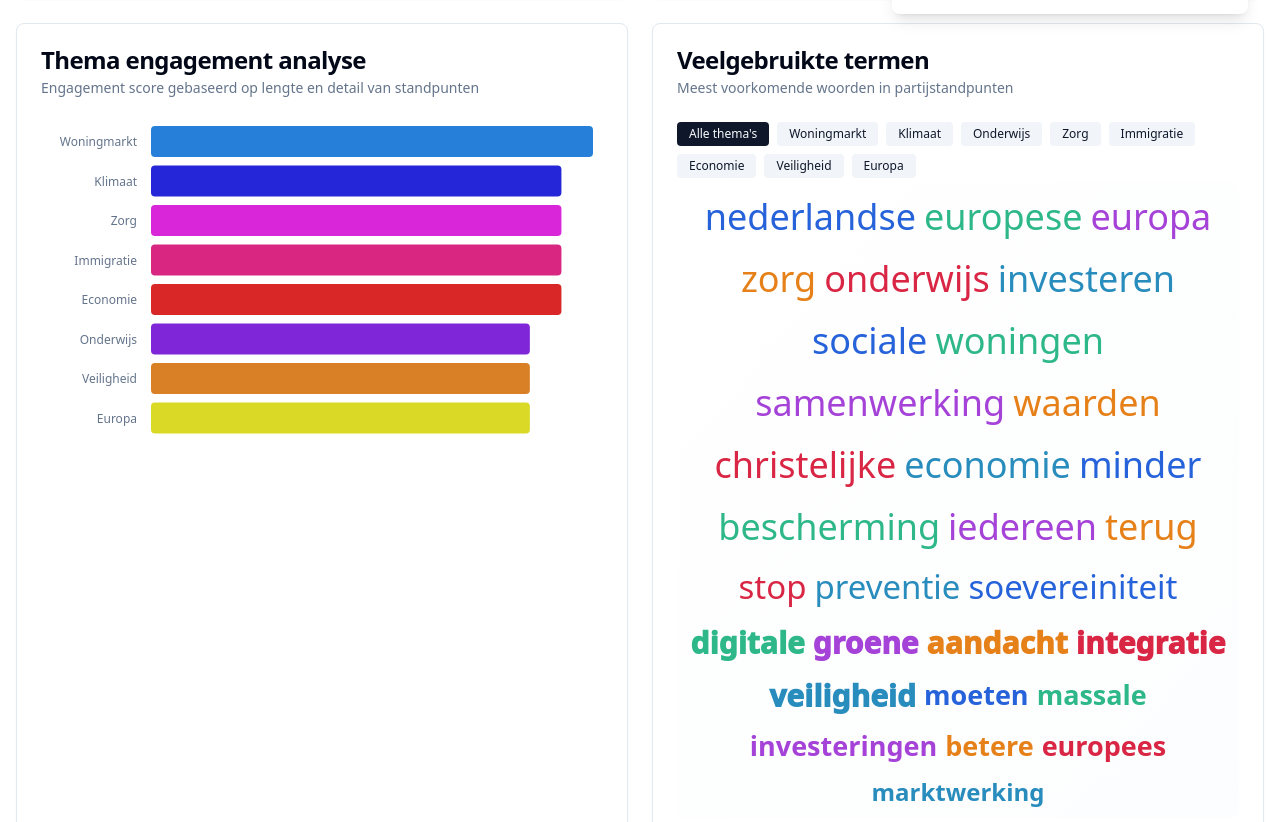
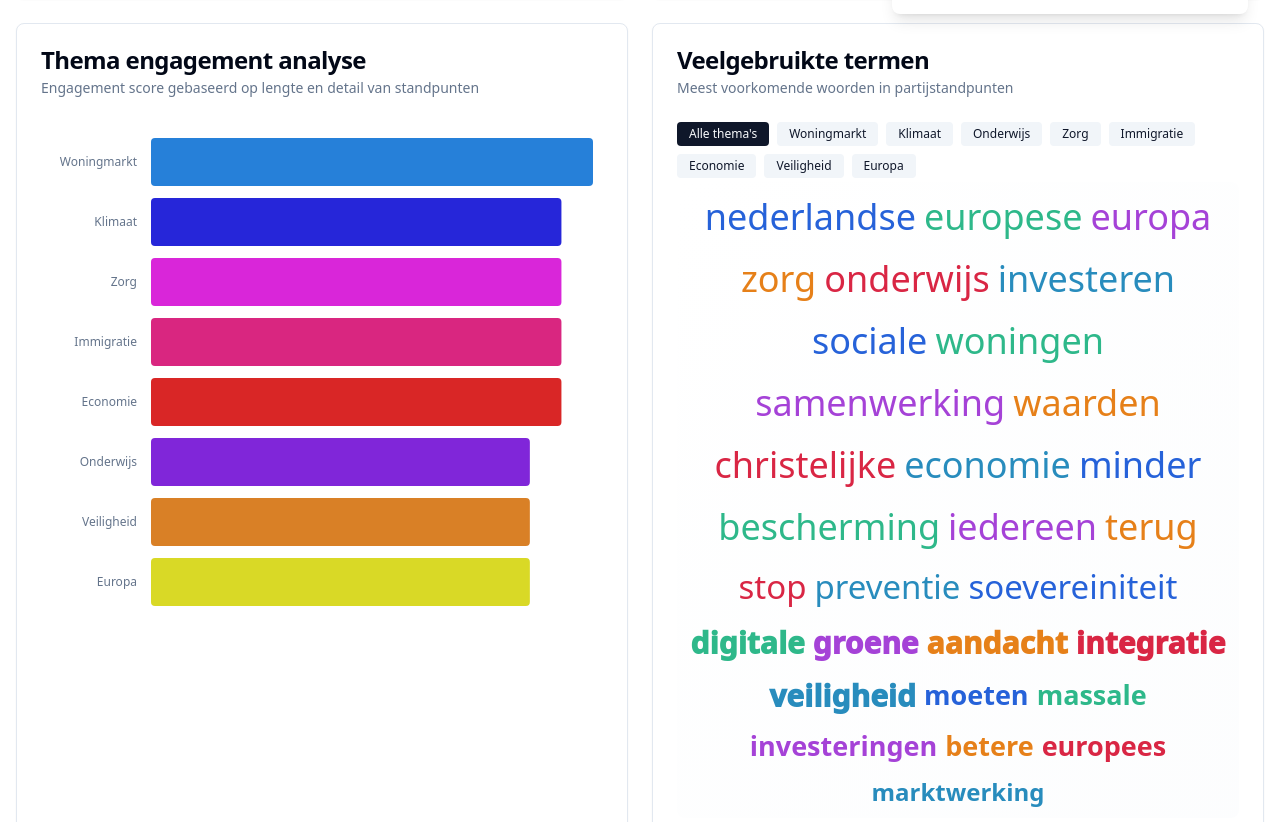
Before and after one commit to raoulcapello/demo-dashboard-react-typescript, a React (Vite) app: page /insights in a window 1280 px wide. Shown: the part 754-1576 px from the top of the page. Built offline with nearby package versions, Linux system fonts and the light colour scheme.

Commit message:
Fix: Whitespace and chart issues
Fixed excessive whitespace in the "Thema engagement analyse" BarChart by removing the aspect ratio and setting a dynamic height. Also, improved chart sizing and layout for better visual balance.

```diff
--- a/src/components/insights/BarChart.tsx
+++ b/src/components/insights/BarChart.tsx
@@ -33,7 +33,7 @@ export const BarChart = () => {
           <CardTitle>Thema engagement analyse</CardTitle>
           <CardDescription>Laden van gegevens...</CardDescription>
         </CardHeader>
-        <CardContent className="flex items-center justify-center h-[300px]">
+        <CardContent className="flex items-center justify-center h-[200px]">
           <div className="text-muted-foreground">Gegevens worden geladen...</div>
         </CardContent>
       </Card>
@@ -48,7 +48,7 @@ export const BarChart = () => {
           <CardTitle>Thema engagement analyse</CardTitle>
           <CardDescription>Er is een fout opgetreden bij het laden van gegevens</CardDescription>
         </CardHeader>
-        <CardContent className="flex items-center justify-center h-[300px]">
+        <CardContent className="flex items-center justify-center h-[200px]">
           <div className="text-muted-foreground">Kon gegevens niet laden</div>
         </CardContent>
       </Card>
@@ -86,12 +86,15 @@ export const BarChart = () => {
           <CardTitle>Thema engagement analyse</CardTitle>
           <CardDescription>Geen gegevens beschikbaar voor analyse</CardDescription>
         </CardHeader>
-        <CardContent className="flex items-center justify-center h-[300px]">
+        <CardContent className="flex items-center justify-center h-[200px]">
           <div className="text-muted-foreground">Geen engagement gegevens gevonden</div>
         </CardContent>
       </Card>
     );
   }
+
+  // Calculate dynamic height based on number of data items
+  const chartHeight = Math.max(300, chartData.length * 50 + 100);
 
   const chartConfig = {
     engagement: {
@@ -108,7 +111,8 @@ export const BarChart = () => {
         </CardDescription>
       </CardHeader>
       <CardContent>
-        <ChartContainer config={chartConfig}>
+        <div style={{ height: `${chartHeight}px` }}>
+          <ChartContainer config={chartConfig} className="h-full w-full">
             <RechartsBarChart
               accessibilityLayer
               data={chartData}
@@ -116,7 +120,10 @@ export const BarChart = () => {
               margin={{
                 left: 30,
                 right: 10,
+                top: 10,
+                bottom: 10,
               }}
+              height={chartHeight - 20}
             >
               <XAxis
                 type="number"
@@ -156,6 +163,7 @@ export const BarChart = () => {
               <Bar dataKey="engagement" layout="horizontal" radius={4} />
             </RechartsBarChart>
           </ChartContainer>
+        </div>
       </CardContent>
     </Card>
   );
```
Lines whose indentation alone changed are shown as unchanged.
